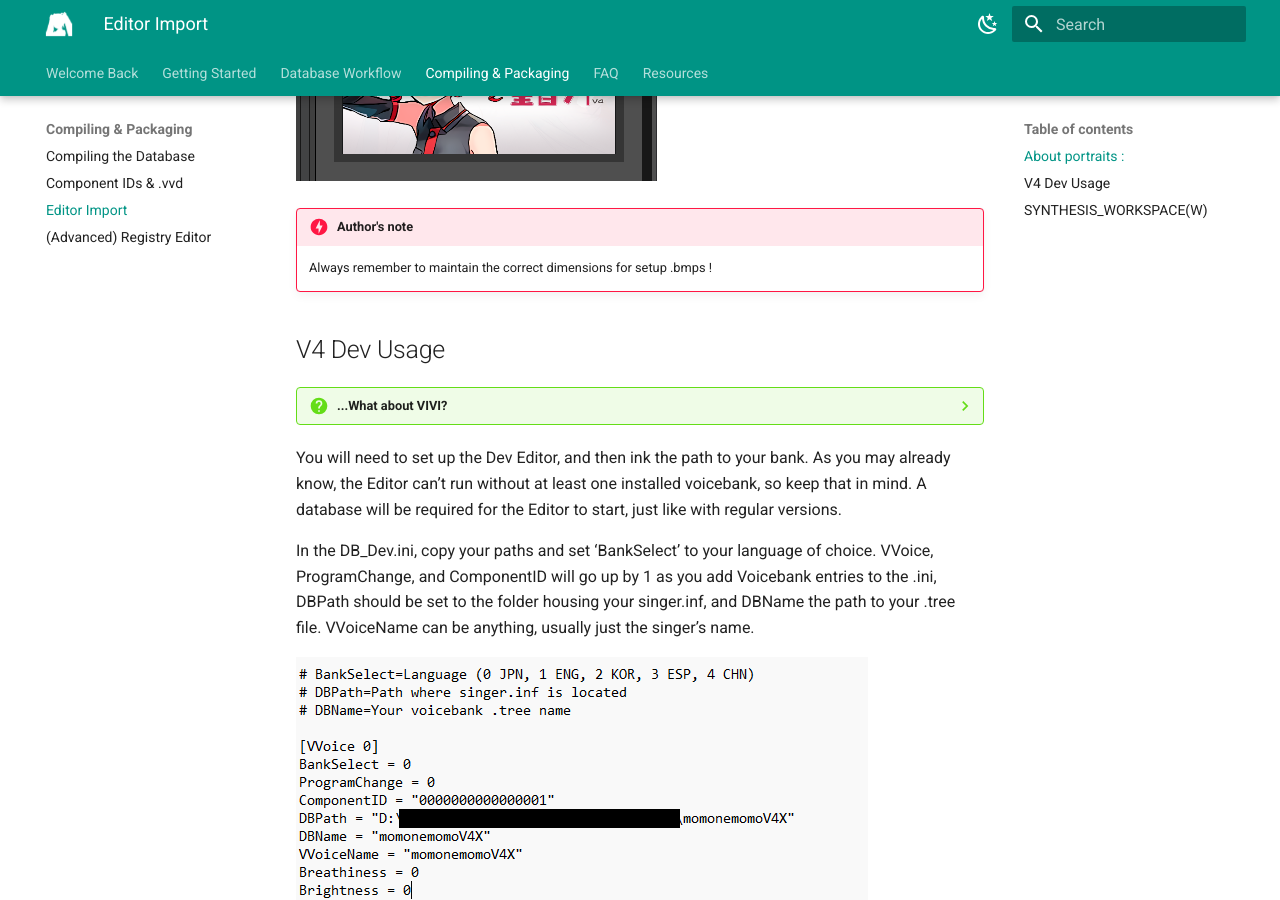
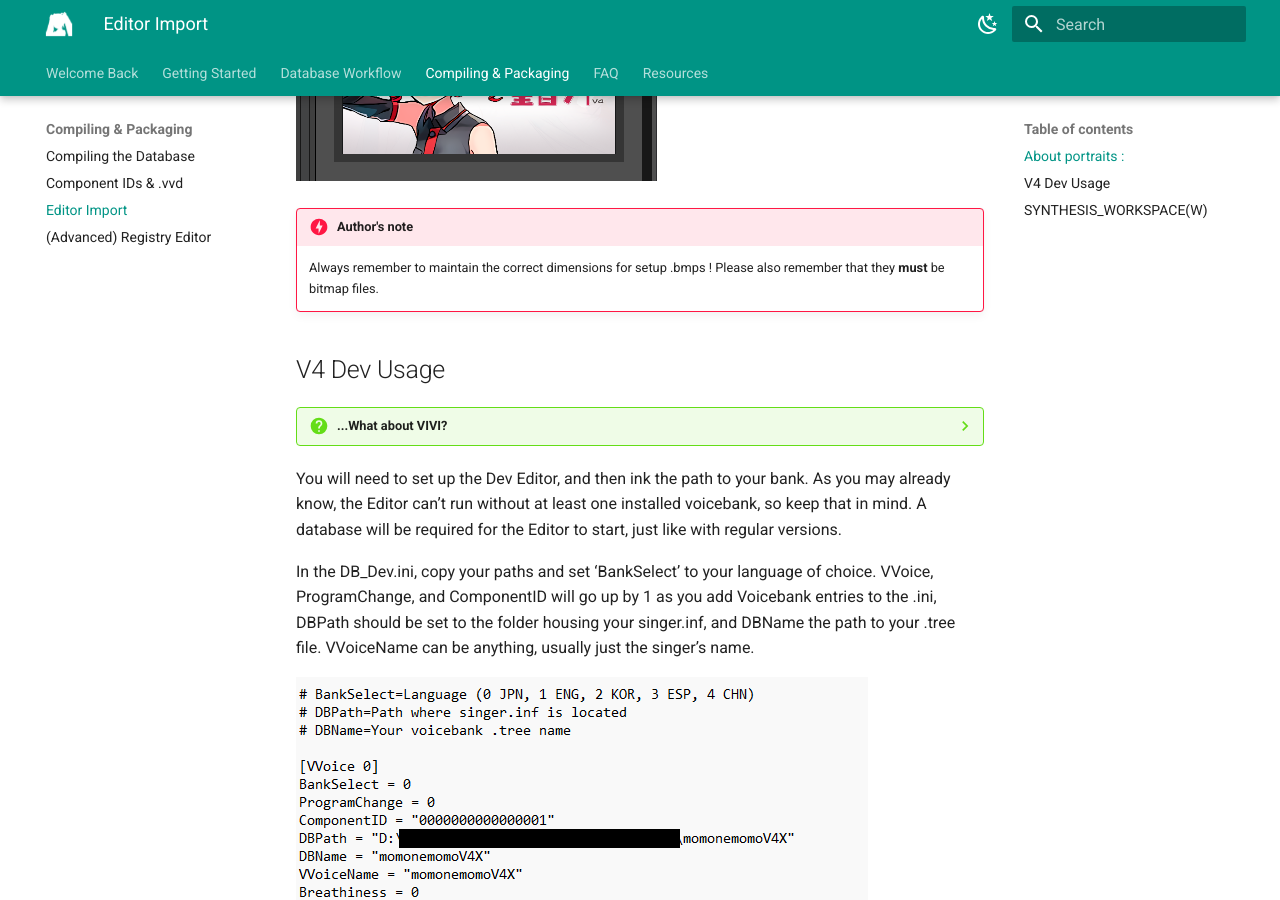
Before and after one commit to aimedb/daisy-db-documentation, an MkDocs documentation site: the page built from daisy db documentation/docs/compiling/editor-import.md, in a window 1280 px wide and 900 px high, scrolled down 3094 px. Built offline with MkDocs 1.6.1 and Material for MkDocs 9.7.7, drawn with Linux system fonts in a browser that asks for light colours.

Commit message:
Update editor-import.md

```diff
--- a/daisy db documentation/docs/compiling/editor-import.md
+++ b/daisy db documentation/docs/compiling/editor-import.md
@@ -39,6 +39,7 @@ to be 600x324.
 
 !!! danger "Author's note"
     Always remember to maintain the correct dimensions for setup .bmps !
+    Please also remember that they **must** be bitmap files.
 
 ## V4 Dev Usage
 
```
